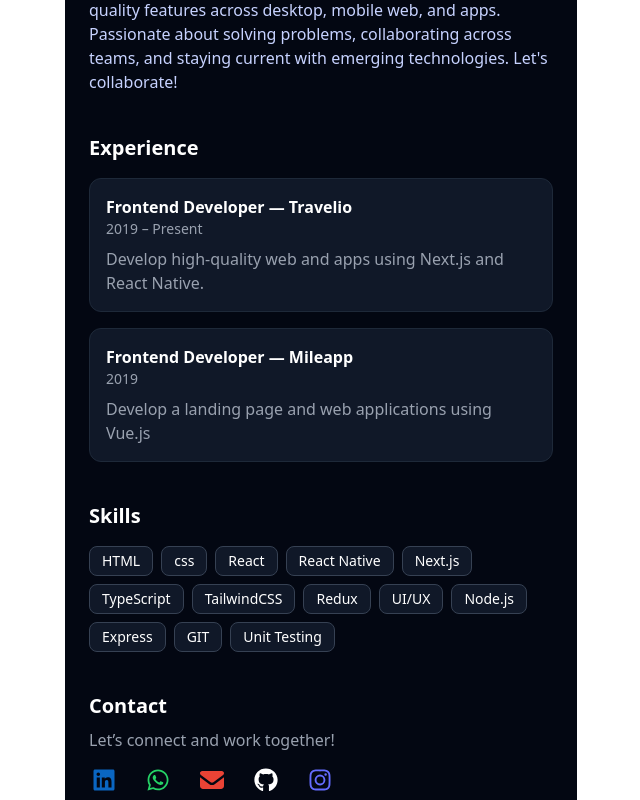
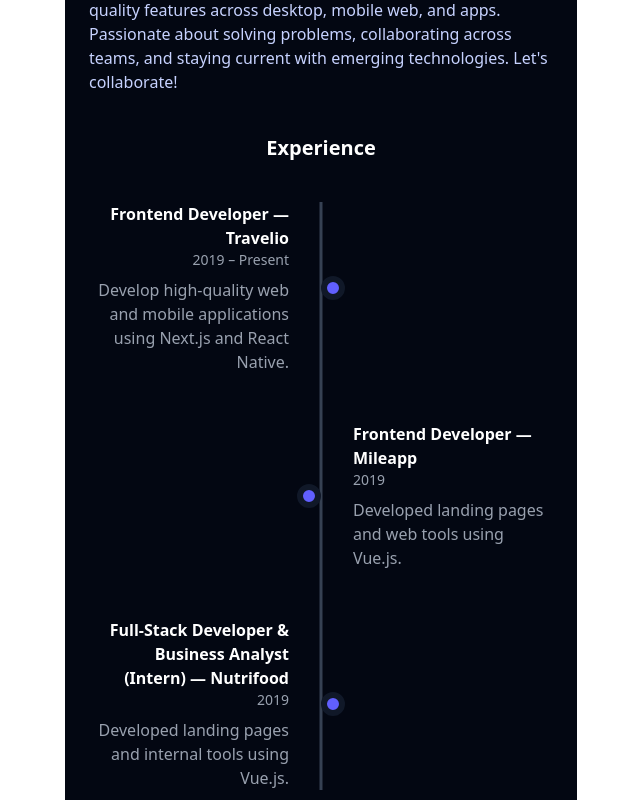
Before and after one commit to ivanyufen/resume-ivan, a React (Vite) app: page / in a window 1280 px wide. Shown: the part 640-1440 px from the top of the page, without its empty margins (319-959 px from the left). Built offline with nearby package versions, Linux system fonts and the light colour scheme.

Commit message:
animation and redesign experience section

```diff
--- a/package.json
+++ b/package.json
@@ -16,6 +16,7 @@
     "@fortawesome/free-solid-svg-icons": "^7.1.0",
     "@fortawesome/react-fontawesome": "^3.1.0",
     "@tailwindcss/vite": "^4.1.17",
+    "framer-motion": "^12.23.24",
     "react": "^19.2.0",
     "react-dom": "^19.2.0",
     "tailwindcss": "^4.1.17"
--- a/src/App.tsx
+++ b/src/App.tsx
@@ -1,7 +1,9 @@
 import "./App.css";
 import { useTypewriter } from "./hooks/useTypewriter";
 import ContactSection from "./components/Contact";
+import ExperienceSection from "./components/Experience";
 import { useEffect } from "react";
+
 export default function LandingPage() {
   const text = useTypewriter([
     "Frontend Developer",
@@ -78,25 +80,39 @@ export default function LandingPage() {
         </section>
 
         {/* EXPERIENCE */}
-        <section id="experience" className="mb-10">
-          <h3 className="text-xl font-bold mb-4">Experience</h3>
+        <ExperienceSection />
 
-          <div className="bg-gray-900 rounded-xl p-4 mb-4 border border-gray-800">
-            <p className="font-semibold">Frontend Developer — Travelio</p>
+        {/* <section id="experience" className="mb-10">
+  <h3 className="text-xl font-bold mb-6">Experience</h3>
+
+  <div className="relative border-l-2 border-gray-700 pl-8 space-y-10">
+
+    <div className="relative">
+      <div
+        className="absolute -left-[13px] top-1 w-6 h-6 rounded-full bg-gradient-to-r from-purple-500 to-pink-500 border-2 border-gray-900"
+      ></div>
+
+      <h4 className="font-semibold">Frontend Developer — Travelio</h4>
       <p className="text-gray-400 text-sm">2019 – Present</p>
       <p className="text-gray-400 mt-2">
         Develop high-quality web and apps using Next.js and React Native.
       </p>
     </div>
 
-          <div className="bg-gray-900 rounded-xl p-4 border border-gray-800">
-            <p className="font-semibold">Frontend Developer — Mileapp</p>
+    <div className="relative">
+      <div
+        className="absolute -left-[13px] top-1 w-6 h-6 rounded-full bg-gradient-to-r from-blue-500 to-teal-400 border-2 border-gray-900"
+      ></div>
+
+      <h4 className="font-semibold">Frontend Developer — Mileapp</h4>
       <p className="text-gray-400 text-sm">2019</p>
       <p className="text-gray-400 mt-2">
-              Develop a landing page and web applications using Vue.js
+        Develop a landing page and web applications using Vue.js.
       </p>
     </div>
-        </section>
+
+  </div>
+</section> */}
 
         {/* SKILLS */}
         <section id="skills" className="mb-10">
--- /dev/null
+++ b/src/components/Experience.tsx
@@ -0,0 +1,86 @@
+import { motion, useInView } from "framer-motion";
+import { useRef } from "react";
+
+export default function ExperienceSection() {
+  return (
+    <section id="experience" className="mb-16">
+      <h3 className="text-xl font-bold mb-10 text-center">Experience</h3>
+
+      <div className="relative max-w-lg mx-auto">
+        {/* Vertical Line */}
+        <div className="absolute left-1/2 top-0 h-full w-[3px] bg-gray-700 transform -translate-x-1/2"></div>
+
+        {/* ITEMS */}
+        <TimelineItem
+          side="left"
+          title="Frontend Developer — Travelio"
+          date="2019 – Present"
+          desc="Develop high-quality web and mobile applications using Next.js and React Native."
+        />
+
+        <TimelineItem
+          side="right"
+          title="Frontend Developer — Mileapp"
+          date="2019"
+          desc="Developed landing pages and web tools using Vue.js."
+        />
+
+        <TimelineItem
+          side="left"
+          title="Full-Stack Developer & Business Analyst (Intern) — Nutrifood"
+          date="2019"
+          desc="Developed landing pages and internal tools using Vue.js."
+        />
+      </div>
+    </section>
+  );
+}
+
+function TimelineItem({ side, title, date, desc }) {
+  const ref = useRef(null);
+  const isInView = useInView(ref, { once: true, margin: "-80px" });
+
+  return (
+    <motion.div
+      ref={ref}
+      initial={{ opacity: 0, y: 40 }}
+      animate={isInView ? { opacity: 1, y: 0 } : {}}
+      transition={{ duration: 0.6, ease: "easeOut" }}
+      className={`mb-12 flex items-center w-full ${
+        side === "right" ? "flex-row-reverse" : ""
+      }`}
+    >
+      {/* TEXT (Desktop) */}
+      <div
+        className={`hidden sm:block w-1/2 ${
+          side === "right" ? "pl-8" : "pr-8 text-right"
+        }`}
+      >
+        <p className="font-semibold">{title}</p>
+        <p className="text-gray-400 text-sm">{date}</p>
+        <p className="text-gray-400 mt-2">{desc}</p>
+      </div>
+
+      {/* DOT */}
+      <div className="relative">
+        <motion.div
+          initial={{ scale: 0 }}
+          animate={isInView ? { scale: 1 } : {}}
+          transition={{ delay: 0.2, duration: 0.4 }}
+          className="w-6 h-6 bg-indigo-500 rounded-full border-[6px] border-gray-900"
+        ></motion.div>
+      </div>
+
+      {/* TEXT (Mobile) */}
+      <div
+        className={`sm:hidden w-1/2 ${
+          side === "right" ? "pr-8 text-right" : "pl-8"
+        }`}
+      >
+        <p className="font-semibold">{title}</p>
+        <p className="text-gray-400 text-sm">{date}</p>
+        <p className="text-gray-400 mt-2">{desc}</p>
+      </div>
+    </motion.div>
+  );
+}
```
Also changed, not shown: 1 other file (tests, documents, lock files or other folders). Lines whose indentation alone changed are shown as unchanged.
